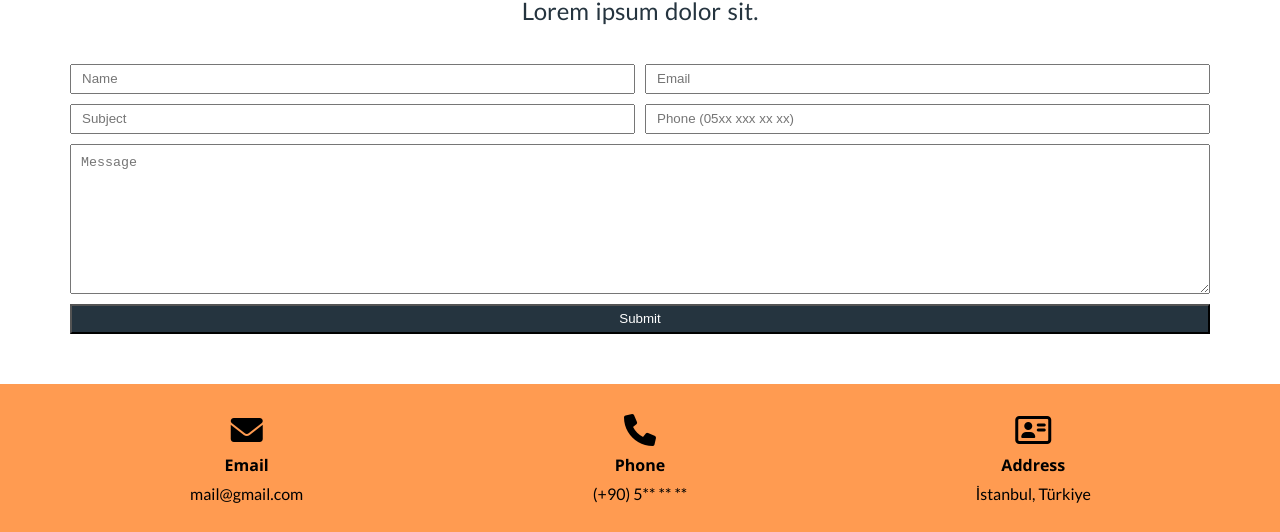
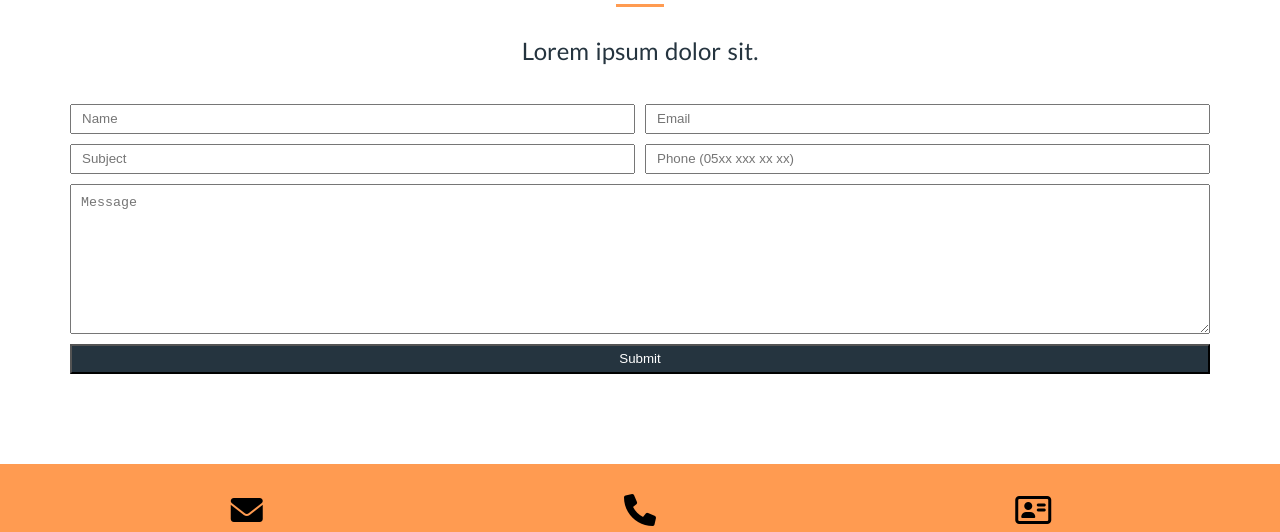
Before and after one commit to ismailturkoglu/freelancer-practice, a website: page pages/contact.html in a window 1280 px wide. Shown: the part 298-830 px from the top of the page. Drawn offline with nearby package versions, Linux system fonts and the light colour scheme.

Commit message:
contact.html / section-a

```diff
--- a/pages/contact.html
+++ b/pages/contact.html
@@ -35,7 +35,7 @@
     </header>
 
     <!-- section-a -->
-    <section id="contact__form" class="text-center py-3">
+    <section id="contact__form" class="text-center py-3 my-4">
         <div class="container">
             <h2 class="section-title">Contact Me</h2>
             <div class="border-bottom"></div>
```
